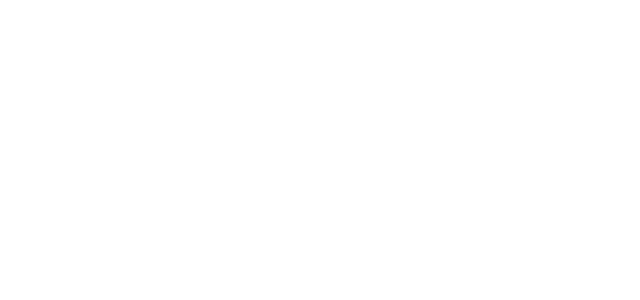
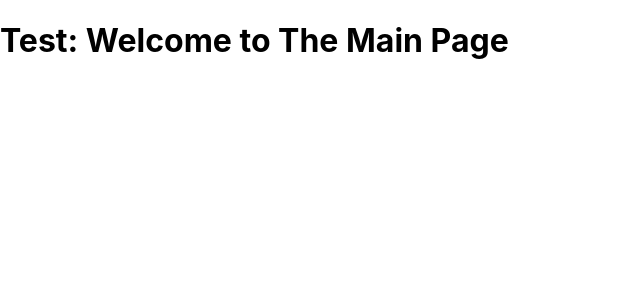
Before and after one commit to alison-mgg/SENG401_JewelryApp, a React (Create React App) app in the folder Frontend/dupe-machine/: page /main in a window 1280 px wide. Before the commit this address had no page. Shown: the top 300 px of the page, without its empty margins (0-640 px from the left). Built offline with nearby package versions, Linux system fonts and the light colour scheme.

Commit message:
Created MainPage.js component

```diff
--- a/Frontend/dupe-machine/src/App.js
+++ b/Frontend/dupe-machine/src/App.js
@@ -1,4 +1,5 @@
 import LoginPage from './components/loginPage';
+import MainPage from './components/MainPage';
 import{ BrowserRouter, Routes, Route} from 'react-router-dom';
 import './App.css';
 
@@ -7,6 +8,7 @@
     <BrowserRouter>
       <Routes>
         <Route path="/" element={<LoginPage />} />
+        <Route path="/main" element={<MainPage />} />
       </Routes>
     </BrowserRouter>
   );
--- /dev/null
+++ b/Frontend/dupe-machine/src/components/MainPage.js
@@ -0,0 +1,14 @@
+import React, { useEffect, useState } from "react";
+// import { Link } from "react-router-dom";
+// import "../styling/loginPage.css";
+
+function MainPage() {
+
+  return (
+    <div className="mainpage-container">
+    <h1 className="page-title">Test: Welcome to The Main Page</h1>
+    </div>
+);
+}
+
+export default MainPage;
```
Also changed, not shown: 1 other file (tests, documents, lock files or other folders).
